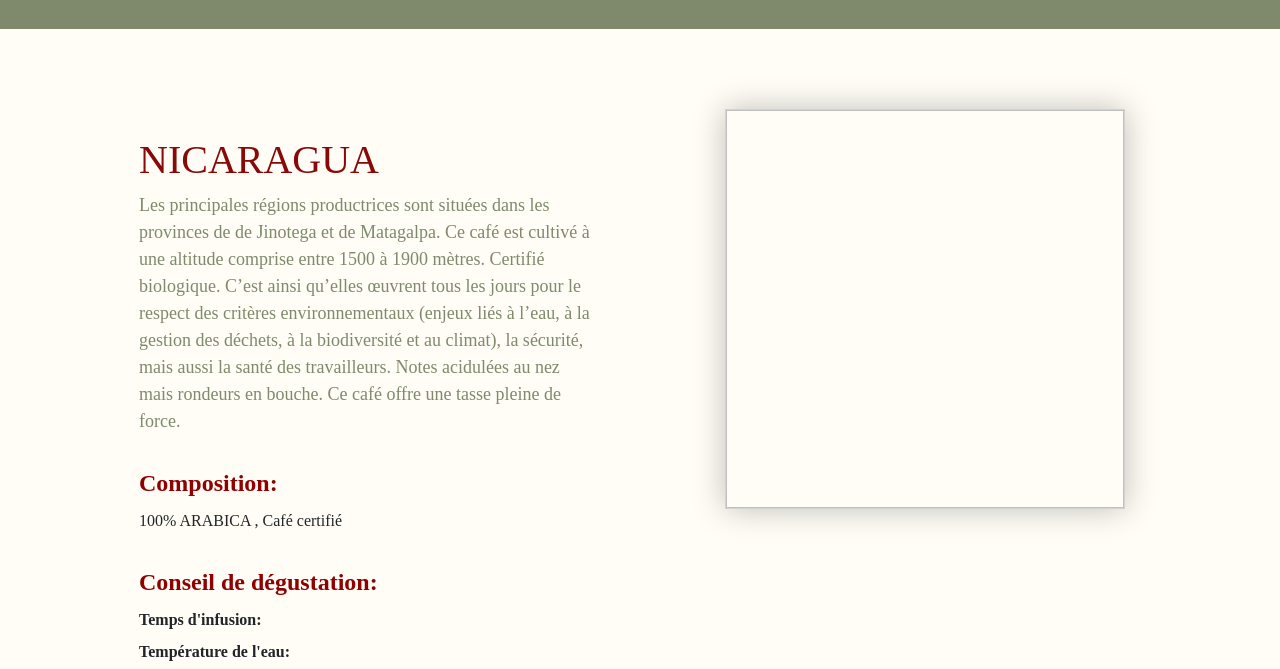
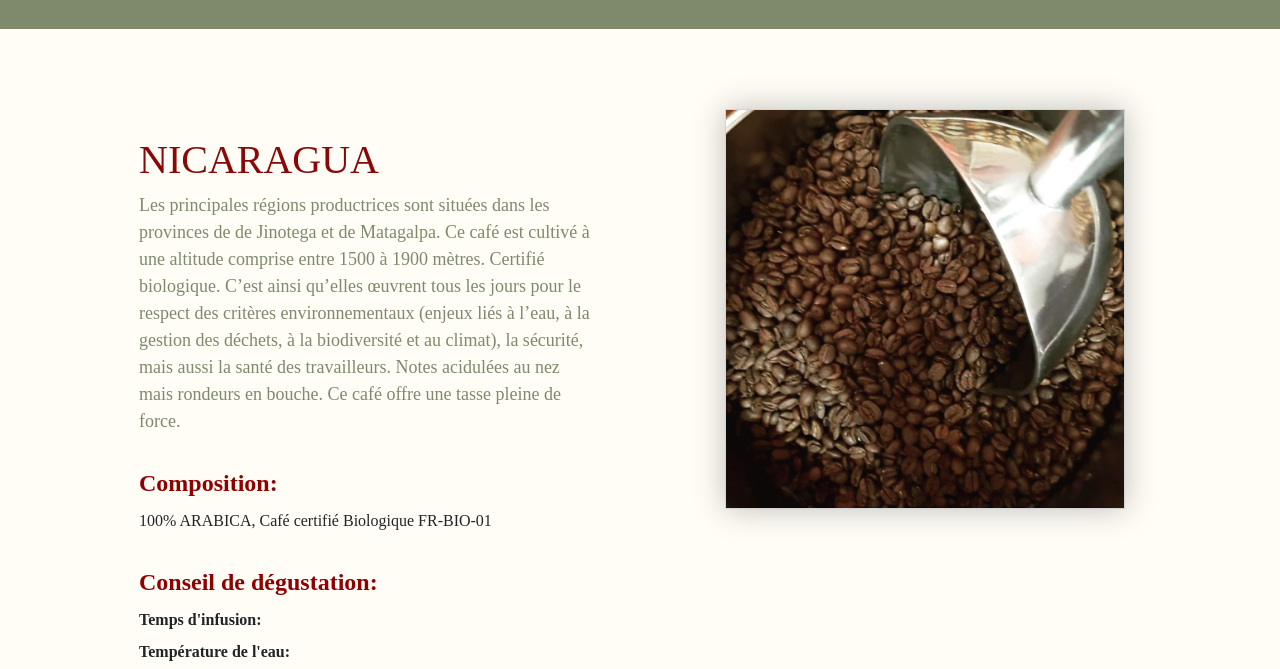
Before and after one commit to ToutUnEsprit/toutunesprit, a Gatsby site: page /nicaragua/ in a window 1280 px wide. Shown: the part 120-789 px from the top of the page. Built offline with nearby package versions, Linux system fonts and the light colour scheme; Gatsby itself is replaced by a stand-in of ours.

Commit message:
Update Contenu “nicaragua”

```diff
--- a/src/content/nicaragua.md
+++ b/src/content/nicaragua.md
@@ -1,6 +1,7 @@
 ---
 title: 'NICARAGUA '
 categorie: Café
+img: /assets/coffee.jpg
 sous-categorie: Café
 description: >-
   Les principales régions productrices sont situées dans les provinces de de
@@ -10,6 +11,6 @@ description: >-
   gestion des déchets, à la biodiversité et au climat), la sécurité, mais aussi
   la santé des travailleurs. Notes acidulées au nez mais rondeurs en bouche. Ce
   café offre une tasse pleine de force.
-composition: '100% ARABICA , Café certifié '
+composition: '100% ARABICA, Café certifié Biologique FR-BIO-01 '
 time: 'Matin, Après-midi'
 ---
```
